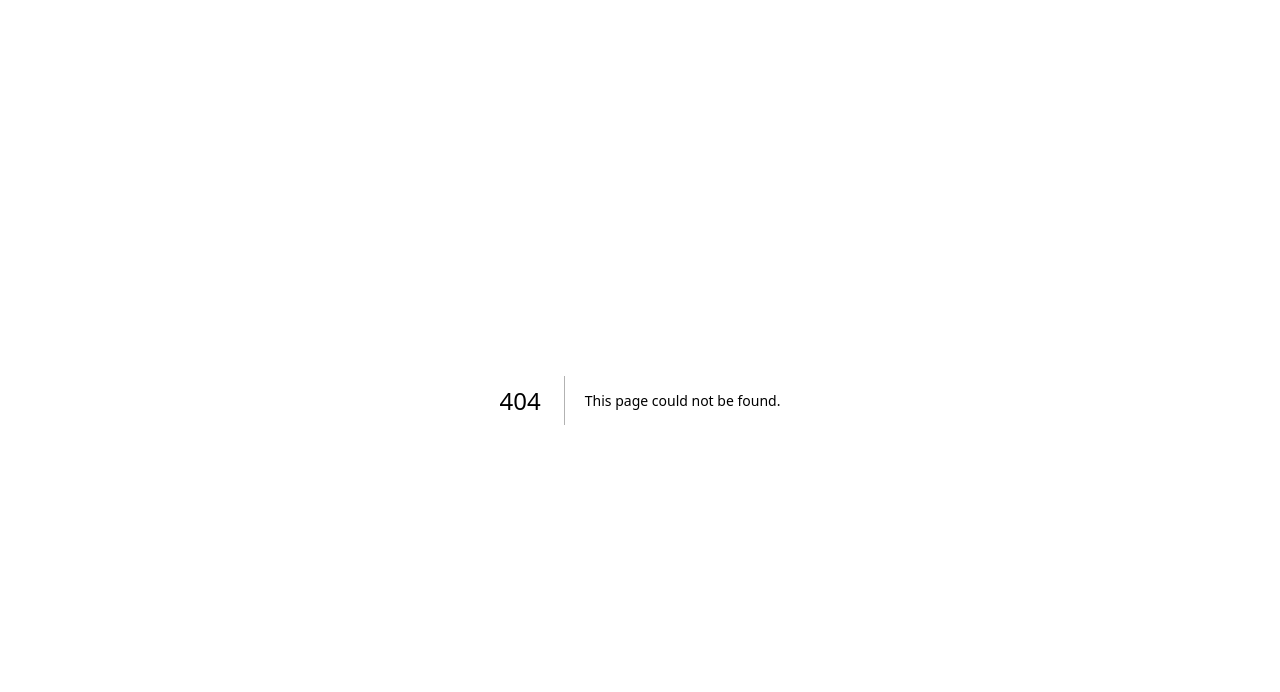
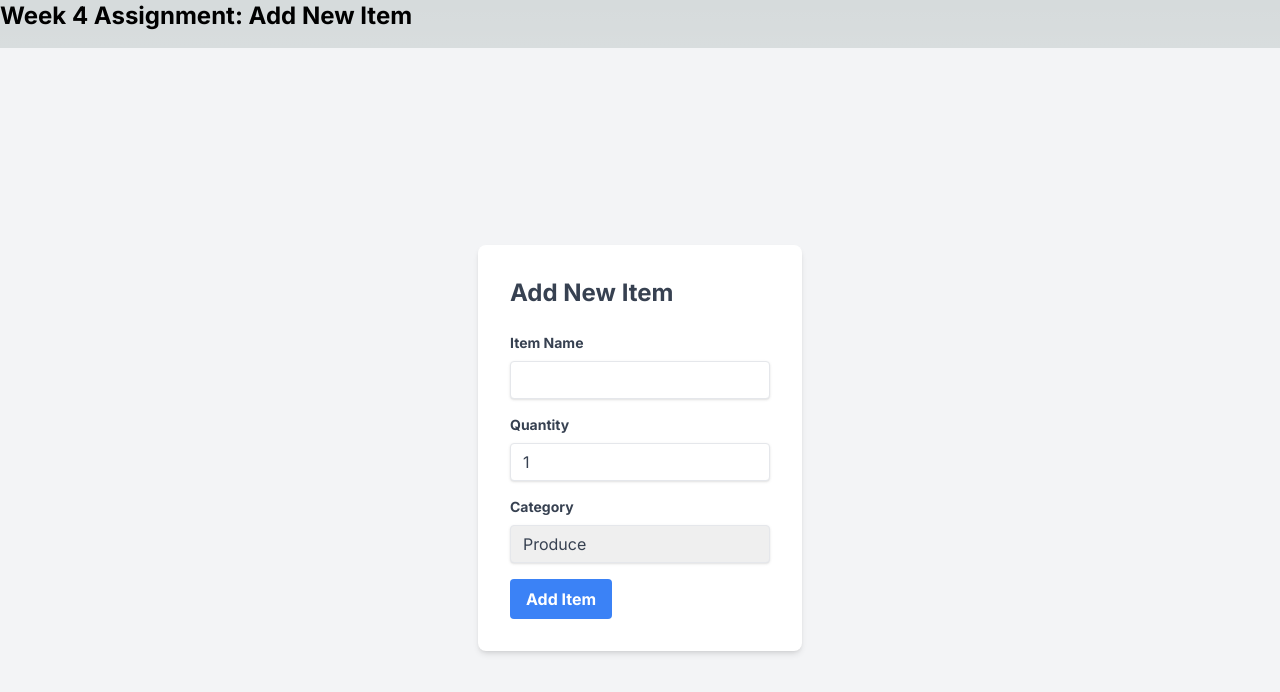
Before and after one commit to Vrajdp/cprg306-assignments, a Next.js app: page /week-4 in a window 1280 px wide. Before the commit this address had no page. Shown: the top 692 px of the page. Built offline with nearby package versions, Linux system fonts and the light colour scheme.

Commit message:
changes done

```diff
--- a/app/globals.css
+++ b/app/globals.css
@@ -1,4 +1,3 @@
-/* globals.css */
 @tailwind base;
 @tailwind components;
 @tailwind utilities;
@@ -27,7 +26,8 @@
     rgb(var(--background-start-rgb));
 }
 
-/* Utility class example */
-.text-balance {
-  text-wrap: balance;
+@layer utilities {
+  .text-balance {
+    text-wrap: balance;
+  }
 }
--- a/app/page.js
+++ b/app/page.js
@@ -1,19 +1,25 @@
-// pages/index.js (or index.tsx if TypeScript)
 import Link from 'next/link';
 
 export default function HomePage() {
   return (
-    <main className="container mx-auto px-4">
+    <main className="container mx-auto p-4">
       <h1 className="text-3xl font-bold mb-4">CPRG 306: Web Development 2 - Assignments</h1>
-      <p className="mb-4">
-        Navigate to <Link href="/week-2"><a className="text-blue-500 hover:underline">Week 2 Page</a></Link> to see your assignment.
-      </p>
-      <p className="mb-4">
-        Navigate to <Link href="/week-3"><a className="text-blue-500 hover:underline">Week 3 Page</a></Link> to see your assignment.
-      </p>
-      <p className="mb-4">
-        Navigate to <Link href="/week-4"><a className="text-blue-500 hover:underline">Week 4 Page</a></Link> to see your assignment.
-      </p>
+      <div className="grid grid-cols-1 md:grid-cols-2 lg:grid-cols-3 gap-4">
+        <AssignmentLink href="/week-2" title="Week 2 Page" />
+        <AssignmentLink href="/week-3" title="Week 3 Page" />
+        <AssignmentLink href="/week-4" title="Week 4 Page" />
+      </div>
     </main>
   );
 }
+
+
+function AssignmentLink({ href, title }) {
+  return (
+    <Link href={href}>
+      <div className="bg-blue-500 hover:bg-blue-700 text-white font-bold py-2 px-4 rounded block cursor-pointer">
+        {title}
+      </div>
+    </Link>
+  );
+}
--- /dev/null
+++ b/app/postcss.config.js
@@ -0,0 +1,6 @@
+module.exports = {
+  plugins: {
+    tailwindcss: {},
+    autoprefixer: {},
+  },
+}
--- /dev/null
+++ b/app/tailwind.config.js
@@ -0,0 +1,12 @@
+/** @type {import('tailwindcss').Config} */
+module.exports = {
+  content: [
+    './app/**/*.{js,ts,jsx,tsx}',
+    './pages/**/*.{js,ts,jsx,tsx}',
+    './components/**/*.{js,ts,jsx,tsx}',
+  ],
+  theme: {
+    extend: {},
+  },
+  plugins: [],
+};
--- /dev/null
+++ b/app/week-3/item-list.js
@@ -0,0 +1,28 @@
+// /app/week-3/item-list.js
+
+import Item from './item';
+
+const items = [
+  { name: "milk, 4 L 🥛", quantity: 1, category: "dairy" },
+  { name: "bread 🍞", quantity: 2, category: "bakery" },
+  { name: "eggs, dozen 🥚", quantity: 2, category: "dairy" },
+  { name: "bananas 🍌", quantity: 6, category: "produce" },
+  { name: "broccoli 🥦", quantity: 3, category: "produce" },
+  { name: "chicken breasts, 1 kg 🍗", quantity: 1, category: "meat" },
+  { name: "pasta sauce 🍝", quantity: 3, category: "canned goods" },
+  { name: "spaghetti, 454 g 🍝", quantity: 2, category: "dry goods" },
+  { name: "toilet paper, 12 pack 🧻", quantity: 1, category: "household" },
+  { name: "paper towels, 6 pack", quantity: 1, category: "household" },
+  { name: "dish soap 🍽️", quantity: 1, category: "household" },
+  { name: "hand soap 🧼", quantity: 4, category: "household" },
+];
+
+export default function ItemList() {
+  return (
+    <ul className="p-4 bg-gray-100 rounded-lg shadow-md">
+      {items.map((item, index) => (
+        <Item key={index} {...item} />
+      ))}
+    </ul>
+  );
+}
--- /dev/null
+++ b/app/week-3/item.js
@@ -0,0 +1,9 @@
+export default function Item({ name, quantity, category }) {
+    return (
+      <li className="p-4 border rounded-lg shadow-sm mb-2 bg-white">
+        <span className="font-bold">{name}</span>
+        <span className="text-gray-600"> ({quantity})</span>
+        <span className="text-sm text-gray-500"> - {category}</span>
+      </li>
+    );
+  }
--- /dev/null
+++ b/app/week-3/page.js
@@ -0,0 +1,12 @@
+// /app/week-3/page.js
+
+import ItemList from './item-list';
+
+export default function Page() {
+  return (
+    <main className="container mx-auto p-4">
+      <h1 className="text-2xl font-bold mb-4">Shopping List</h1>
+      <ItemList />
+    </main>
+  );
+}
--- /dev/null
+++ b/app/week-4/new-item.js
@@ -0,0 +1,91 @@
+'use client';
+
+import React, { useState } from 'react';
+
+export default function NewItem() {
+  const [name, setName] = useState('');
+  const [quantity, setQuantity] = useState(1);
+  const [category, setCategory] = useState('Produce');
+
+  const handleSubmit = (e) => {
+    e.preventDefault();
+    const item = { name, quantity, category };
+    console.log(item);
+    alert(`Item Name: ${name}\nQuantity: ${quantity}\nCategory: ${category}`);
+    setName('');
+    setQuantity(1);
+    setCategory('Produce');
+  };
+
+  return (
+    <div className="min-h-screen bg-gray-100 flex items-center justify-center">
+      <form onSubmit={handleSubmit} className="p-8 max-w-lg mx-auto bg-white shadow-md rounded-lg">
+        <h2 className="text-2xl font-bold mb-6 text-gray-700">Add New Item</h2>
+
+        <div className="mb-4">
+          <label className="block text-gray-700 text-sm font-bold mb-2" htmlFor="name">
+            Item Name
+          </label>
+          <input
+            type="text"
+            id="name"
+            value={name}
+            onChange={(e) => setName(e.target.value)}
+            required
+            className="shadow appearance-none border rounded w-full py-2 px-3 text-gray-700 leading-tight focus:outline-none focus:shadow-outline"
+          />
+        </div>
+
+        <div className="mb-4">
+          <label className="block text-gray-700 text-sm font-bold mb-2" htmlFor="quantity">
+            Quantity
+          </label>
+          <input
+            type="number"
+            id="quantity"
+            min="1"
+            max="99"
+            value={quantity}
+            onChange={(e) => setQuantity(Number(e.target.value))}
+            required
+            className="shadow appearance-none border rounded w-full py-2 px-3 text-gray-700 leading-tight focus:outline-none focus:shadow-outline"
+          />
+        </div>
+
+        <div className="mb-4">
+          <label className="block text-gray-700 text-sm font-bold mb-2" htmlFor="category">
+            Category
+          </label>
+          <select
+            id="category"
+            value={category}
+            onChange={(e) => setCategory(e.target.value)}
+            required
+            className="shadow appearance-none border rounded w-full py-2 px-3 text-gray-700 leading-tight focus:outline-none focus:shadow-outline"
+          >
+            <option value="Produce">Produce</option>
+            <option value="Dairy">Dairy</option>
+            <option value="Bakery">Bakery</option>
+            <option value="Meat">Meat</option>
+            <option value="Frozen Foods">Frozen Foods</option>
+            <option value="Canned Goods">Canned Goods</option>
+            <option value="Dry Goods">Dry Goods</option>
+            <option value="Beverages">Beverages</option>
+            <option value="Snacks">Snacks</option>
+            <option value="Household">Household</option>
+            <option value="Other">Other</option>
+          </select>
+        </div>
+
+        <div className="flex items-center justify-between">
+          <button
+            type="submit"
+            className="bg-blue-500 hover:bg-blue-700 text-white font-bold py-2 px-4 rounded focus:outline-none focus:shadow-outline"
+          >
+            Add Item
+          </button>
+        </div>
+      </form>
+    </div>
+  );
+}
--- /dev/null
+++ b/app/week-4/page.js
@@ -0,0 +1,10 @@
+import NewItem from './new-item';
+
+export default function Week4Page() {
+  return (
+    <div>
+      <h1 className="text-2xl font-bold mb-4">Week 4 Assignment: Add New Item</h1>
+      <NewItem />
+    </div>
+  );
+}
```
Also changed, not shown: app/layout.tsx (+6 -6 lines), app/tsconfig.json (added, +18 -0 lines).
